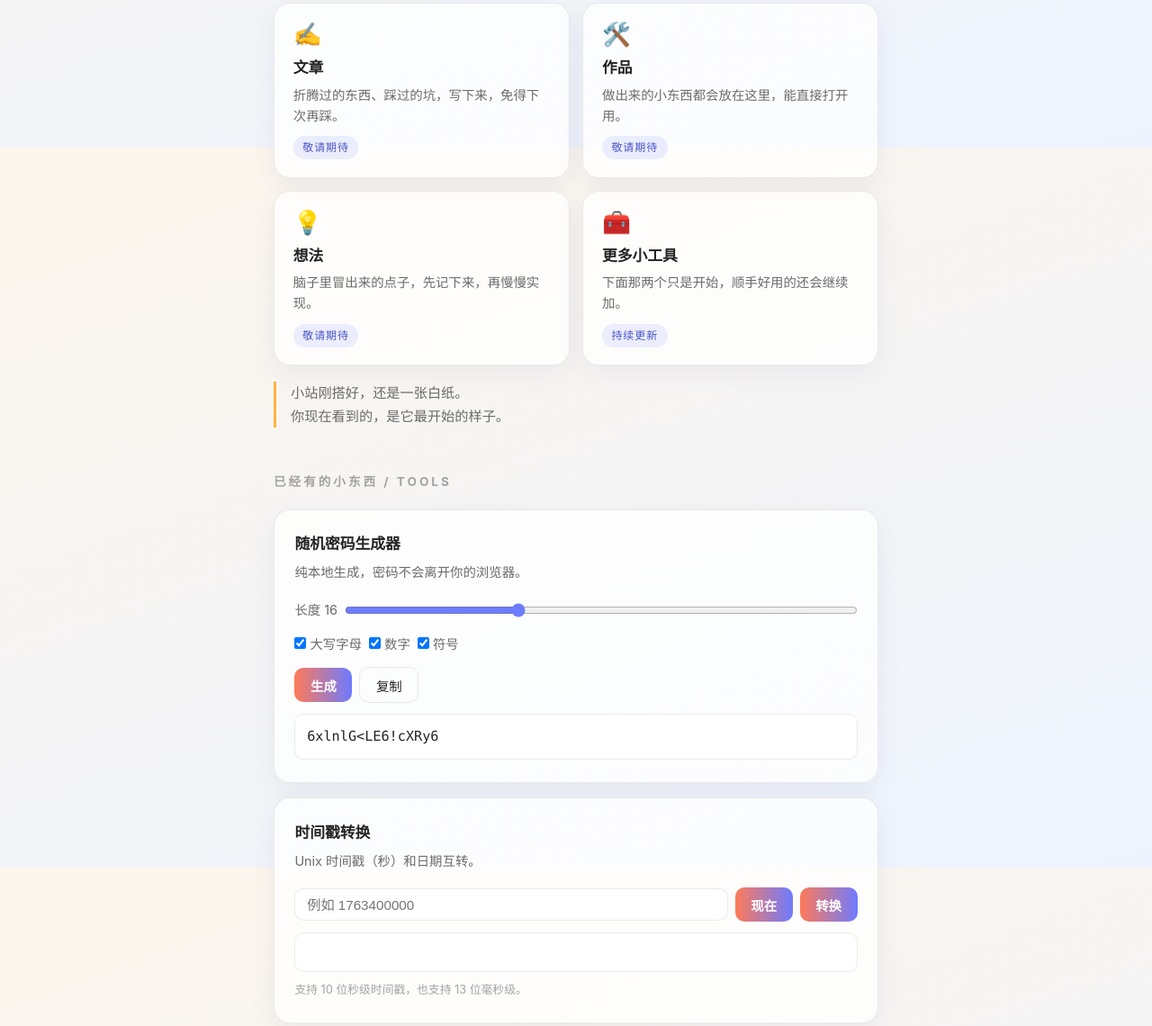
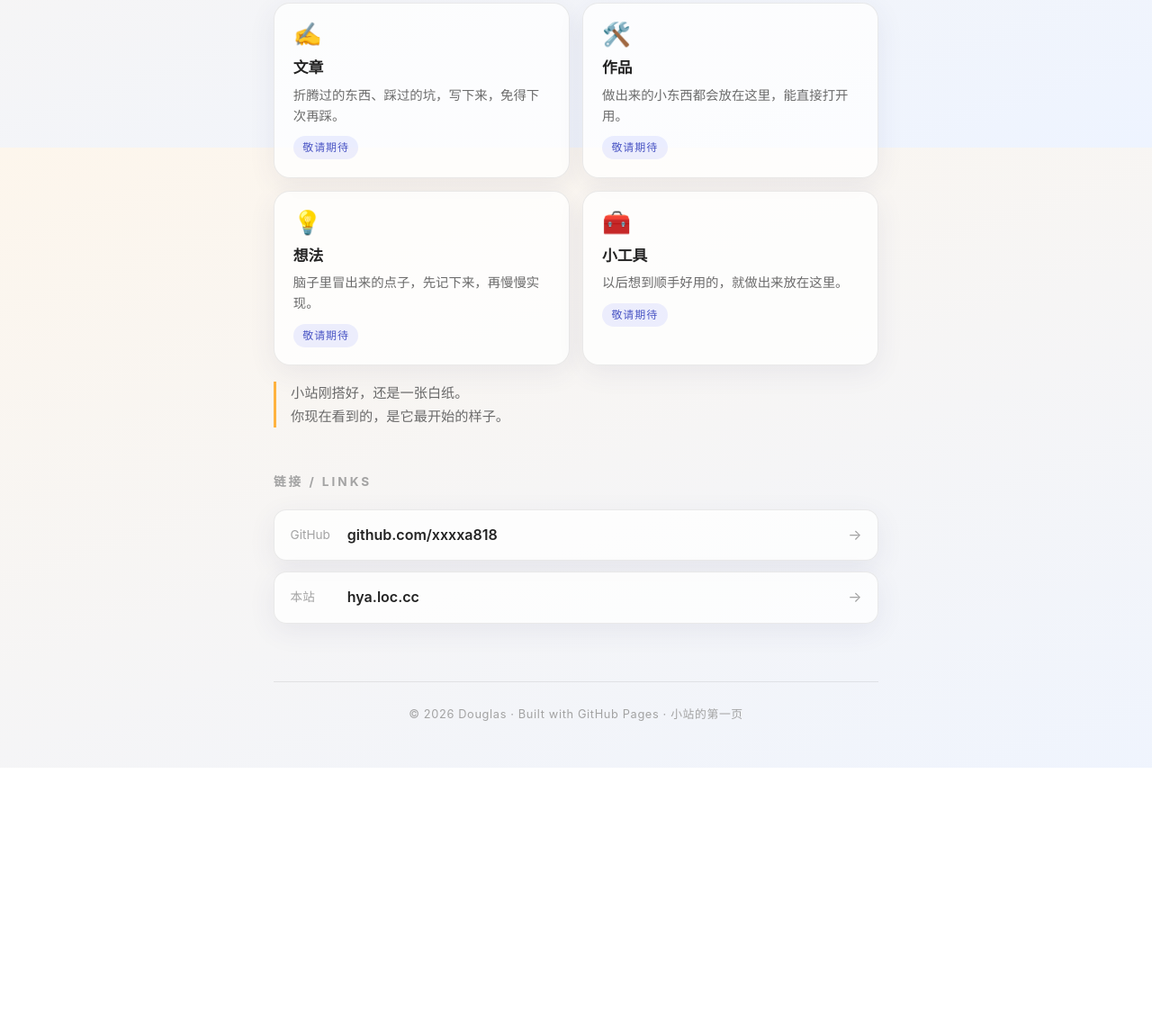
Before and after one commit to xxxxa818/hya-landing, a plain HTML site: page index.html in a window 1280 px wide. Shown: the part 636-1776 px from the top of the page at 90% size. After the commit the page ends 1489 px from the top, so only its background shows below. Drawn offline with Linux system fonts and the light colour scheme.

Commit message:
Remove tools section

```diff
--- a/index.html
+++ b/index.html
@@ -168,60 +168,6 @@
     line-height: 1.7;
   }
 
-  /* 工具卡片 */
-  .card {
-    background: var(--card);
-    backdrop-filter: blur(10px);
-    border: 1px solid var(--line);
-    border-radius: 18px;
-    padding: 1.4rem 1.4rem 1.6rem;
-    margin-bottom: 1rem;
-    box-shadow: var(--shadow);
-  }
-  .card h3 { font-size: 1.05rem; margin-bottom: 0.25rem; }
-  .card .desc { font-size: 0.9rem; color: var(--muted); margin-bottom: 1rem; }
-  .row { display: flex; flex-wrap: wrap; gap: 0.5rem; align-items: center; margin-bottom: 0.75rem; }
-  .row label { font-size: 0.9rem; color: var(--muted); }
-  input[type="text"], input[type="number"] {
-    background: var(--card-solid);
-    color: var(--fg);
-    border: 1px solid var(--line);
-    border-radius: 10px;
-    padding: 0.55rem 0.8rem;
-    font-size: 0.95rem;
-    flex: 1;
-    min-width: 0;
-  }
-  input[type="range"] { flex: 1; accent-color: var(--accent2); }
-  .btn {
-    background: linear-gradient(90deg, var(--accent1), var(--accent2));
-    color: #fff;
-    border: none;
-    border-radius: 10px;
-    padding: 0.55rem 1.1rem;
-    font-size: 0.9rem;
-    cursor: pointer;
-    white-space: nowrap;
-    font-weight: 600;
-  }
-  .btn.ghost {
-    background: transparent;
-    color: var(--fg);
-    border: 1px solid var(--line);
-    font-weight: 500;
-  }
-  .output {
-    font-family: ui-monospace, SFMono-Regular, Menlo, Consolas, monospace;
-    font-size: 0.95rem;
-    word-break: break-all;
-    background: var(--card-solid);
-    border: 1px solid var(--line);
-    border-radius: 10px;
-    padding: 0.65rem 0.8rem;
-    min-height: 2.7rem;
-  }
-  .hint { font-size: 0.8rem; color: var(--faint); margin-top: 0.5rem; }
-
   .links { list-style: none; }
   .links li {
     display: flex;
@@ -290,47 +236,12 @@
         </div>
         <div class="future-card">
           <div class="icon">🧰</div>
-          <h3>更多小工具</h3>
-          <p>下面那两个只是开始，顺手好用的还会继续加。</p>
-          <span class="soon">持续更新</span>
+          <h3>小工具</h3>
+          <p>以后想到顺手好用的，就做出来放在这里。</p>
+          <span class="soon">敬请期待</span>
         </div>
       </div>
       <p class="future-note">小站刚搭好，还是一张白纸。<br>你现在看到的，是它最开始的样子。</p>
-    </section>
-
-    <section>
-      <h2>已经有的小东西 / TOOLS</h2>
-
-      <div class="card">
-        <h3>随机密码生成器</h3>
-        <p class="desc">纯本地生成，密码不会离开你的浏览器。</p>
-        <div class="row">
-          <label>长度 <span id="lenVal">16</span></label>
-          <input type="range" id="pwLen" min="8" max="32" value="16">
-        </div>
-        <div class="row">
-          <label><input type="checkbox" id="pwUpper" checked> 大写字母</label>
-          <label><input type="checkbox" id="pwNum" checked> 数字</label>
-          <label><input type="checkbox" id="pwSym" checked> 符号</label>
-        </div>
-        <div class="row">
-          <button class="btn" id="pwGen" type="button">生成</button>
-          <button class="btn ghost" id="pwCopy" type="button">复制</button>
-        </div>
-        <div class="output" id="pwOut"></div>
-      </div>
-
-      <div class="card">
-        <h3>时间戳转换</h3>
-        <p class="desc">Unix 时间戳（秒）和日期互转。</p>
-        <div class="row">
-          <input type="text" id="tsIn" placeholder="例如 1763400000" inputmode="numeric">
-          <button class="btn" id="tsNow" type="button">现在</button>
-          <button class="btn" id="tsGo" type="button">转换</button>
-        </div>
-        <div class="output" id="tsOut"></div>
-        <p class="hint">支持 10 位秒级时间戳，也支持 13 位毫秒级。</p>
-      </div>
     </section>
 
     <section>
@@ -378,66 +289,6 @@
     tick();
     setInterval(tick, 1000);
   })();
-
-  // 随机密码生成器
-  (function () {
-    var lenInput = document.getElementById('pwLen');
-    var lenVal = document.getElementById('lenVal');
-    var out = document.getElementById('pwOut');
-    lenInput.addEventListener('input', function () { lenVal.textContent = lenInput.value; });
-    function gen() {
-      var len = parseInt(lenInput.value, 10);
-      var chars = 'abcdefghijklmnopqrstuvwxyz';
-      if (document.getElementById('pwUpper').checked) chars += 'ABCDEFGHIJKLMNOPQRSTUVWXYZ';
-      if (document.getElementById('pwNum').checked) chars += '0123456789';
-      if (document.getElementById('pwSym').checked) chars += '!@#$%^&*()-_=+[]{}<>?';
-      var buf = new Uint32Array(len);
-      window.crypto.getRandomValues(buf);
-      var pw = '';
-      for (var i = 0; i < len; i++) pw += chars[buf[i] % chars.length];
-      out.textContent = pw;
-    }
-    document.getElementById('pwGen').addEventListener('click', gen);
-    document.getElementById('pwCopy').addEventListener('click', function () {
-      var text = out.textContent;
-      if (!text) return;
-      function fallback() {
-        var ta = document.createElement('textarea');
-        ta.value = text;
-        document.body.appendChild(ta);
-        ta.select();
-        try { document.execCommand('copy'); } catch (e) {}
-        document.body.removeChild(ta);
-      }
-      if (navigator.clipboard && navigator.clipboard.writeText) {
-        navigator.clipboard.writeText(text).catch(fallback);
-      } else {
-        fallback();
-      }
-    });
-    gen();
-  })();
-
-  // 时间戳转换
-  (function () {
-    var input = document.getElementById('tsIn');
-    var out = document.getElementById('tsOut');
-    function convert() {
-      var v = input.value.trim();
-      if (!/^\d+$/.test(v)) { out.textContent = '请输入纯数字时间戳'; return; }
-      var ms = v.length >= 13 ? parseInt(v, 10) : parseInt(v, 10) * 1000;
-      var d = new Date(ms);
-      if (isNaN(d.getTime())) { out.textContent = '时间戳无效'; return; }
-      out.textContent = d.toLocaleString('zh-CN', { timeZone: 'Asia/Shanghai', hour12: false }) +
-        '（北京时间） / ' + d.toISOString();
-    }
-    document.getElementById('tsGo').addEventListener('click', convert);
-    document.getElementById('tsNow').addEventListener('click', function () {
-      input.value = Math.floor(Date.now() / 1000);
-      convert();
-    });
-    input.addEventListener('keydown', function (e) { if (e.key === 'Enter') convert(); });
-  })();
 </script>
 </body>
 </html>
```
